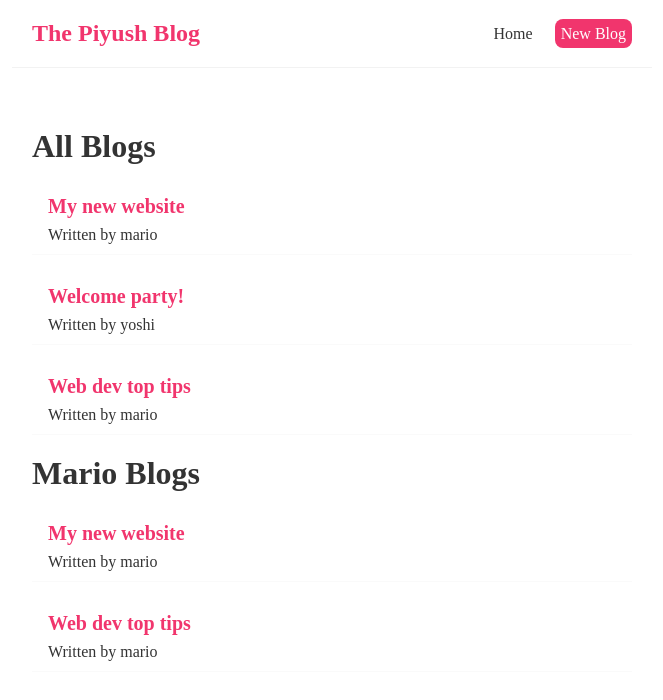
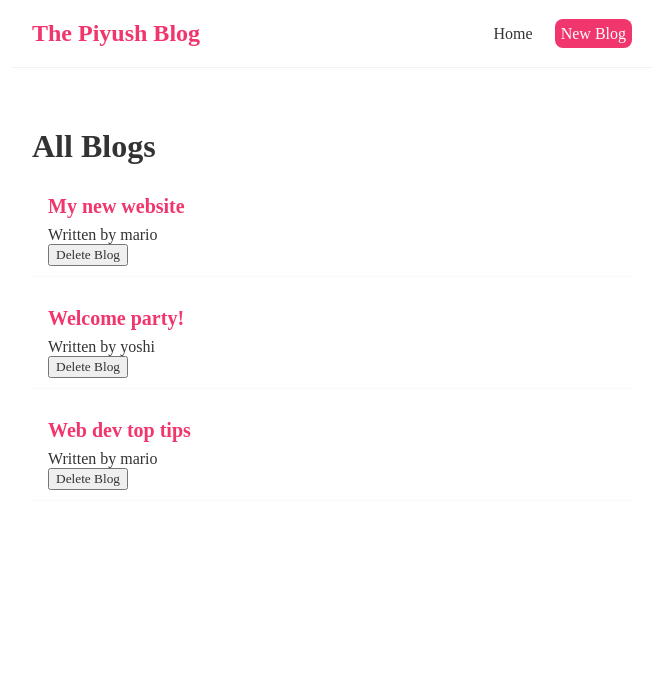
Before and after one commit to konpeeyush/Web-Development, a React (Create React App) app in the folder ReactTutorials/piyushblog/: page / in a window 1280 px wide. Shown: the top 700 px of the page, without its empty margins (308-971 px from the left). Built offline with nearby package versions, Linux system fonts and the light colour scheme; a web font is replaced by a local one.

Commit message:
Lesson 13
Instead of handling delete function in blogList component we have used setState as to handle delete in blogList we were interfering the values of props.

```diff
--- a/ReactTutorials/piyushblog/src/BlogList.js
+++ b/ReactTutorials/piyushblog/src/BlogList.js
@@ -1,6 +1,5 @@
-const BlogList = (props) => {
-    const blogs=props.blogs;
-    const title=props.title;
+const BlogList = ({blogs,title,handleDelete}) => {
+
     return (
         <div className="blog-list">
         <h1>{title}</h1>
@@ -8,6 +7,7 @@
                 <div className="blog-preview" key={blog.id}>
                     <h2>{blog.title}</h2>
                     <p>Written by {blog.author}</p>
+                    <button onClick={()=>handleDelete(blog.id)}>Delete Blog</button>
                 </div>
             ))}
         </div>
--- a/ReactTutorials/piyushblog/src/Home.js
+++ b/ReactTutorials/piyushblog/src/Home.js
@@ -6,11 +6,14 @@
         { title: 'Welcome party!', body: 'lorem ipsum...', author: 'yoshi', id: 2 },
         { title: 'Web dev top tips', body: 'lorem ipsum...', author: 'mario', id: 3 }
     ]);
+
+    const handleDelete = (id) => {
+        const newBlogs = blogs.filter(blog => blog.id !== id);
+        setBlogs(newBlogs);
+    }
     return (
         <div className="home">
-            <BlogList blogs={blogs} title="All Blogs" /> {/* <-- Implementation of props, it enables us to use data from different component */}
-
-            <BlogList blogs={blogs.filter((blog) => blog.author === 'mario')} title="Mario Blogs" />
+            <BlogList blogs={blogs} title="All Blogs" handleDelete={handleDelete} /> {/* <-- Implementation of props, it enables us to use data from different component */}
         </div>
 
     );
```
